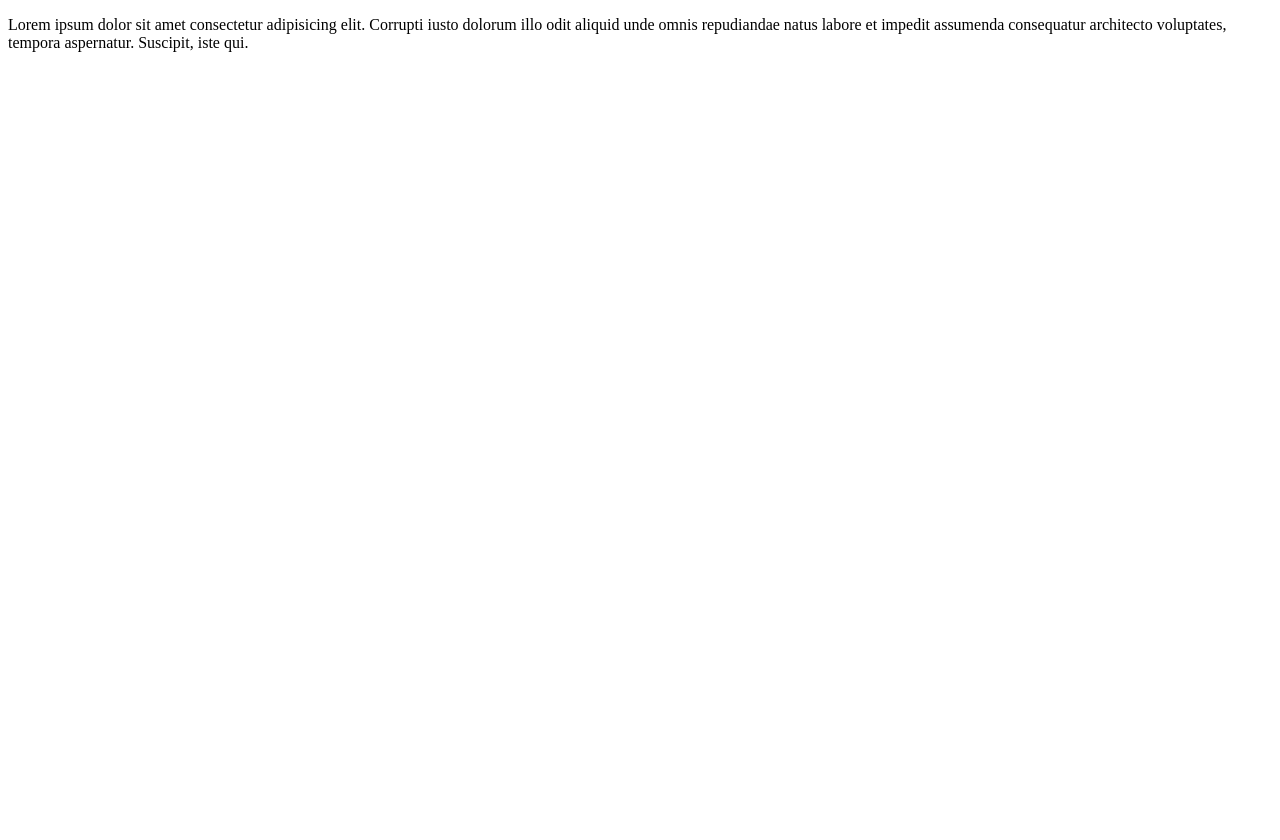
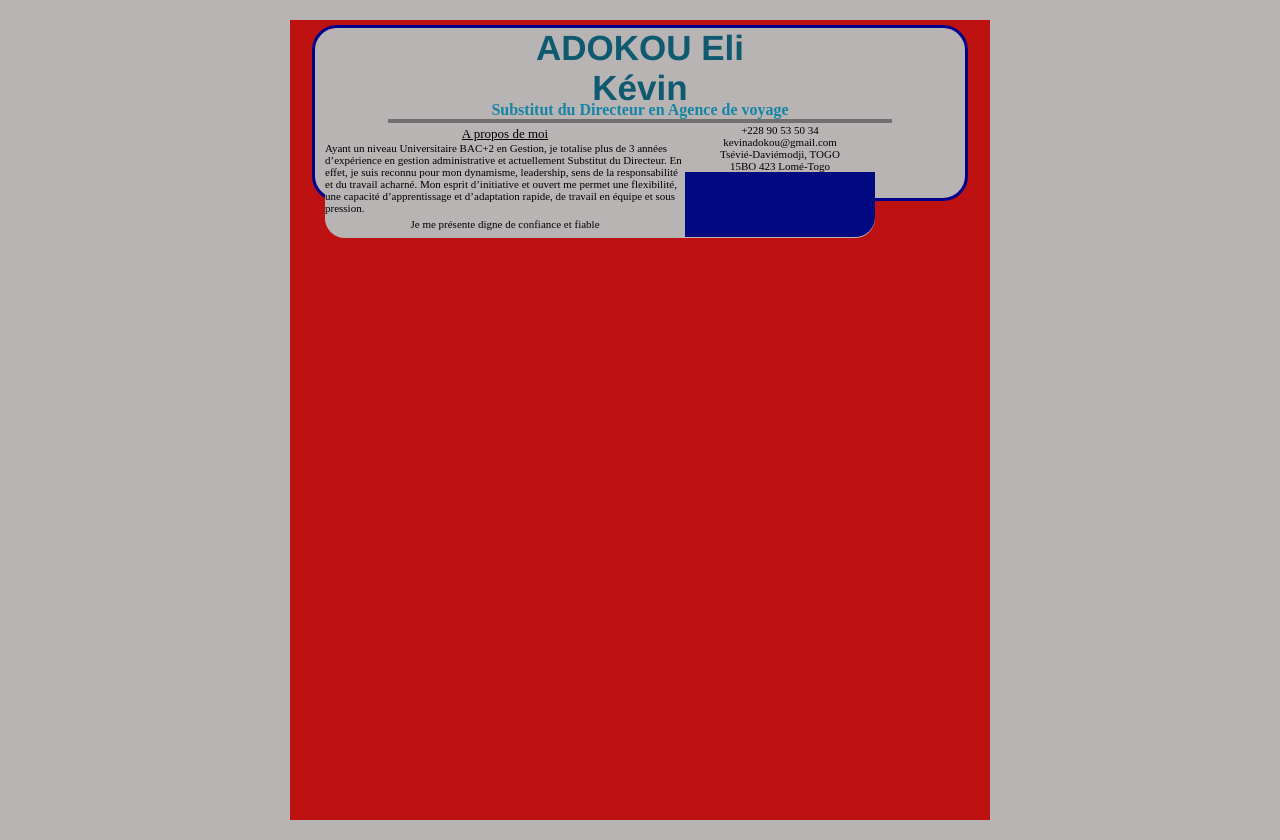
Before and after one commit to ElKenando/Mon-CV, a plain HTML site: page index.html in a window 1280 px wide. Before the commit the page ends 800 px from the top, so only its background shows below. Drawn offline with Linux system fonts and the light colour scheme.

```diff
--- a/index.html
+++ b/index.html
@@ -3,14 +3,46 @@
   <head>
     <meta charset="UTF-8" />
     <meta name="viewport" content="width=device-width, initial-scale=1.0" />
+    <link rel="stylesheet" href="style.css" />
     <title>MON CV EN LIGNE</title>
   </head>
   <body>
-    <p>
-      Lorem ipsum dolor sit amet consectetur adipisicing elit. Corrupti iusto
-      dolorum illo odit aliquid unde omnis repudiandae natus labore et impedit
-      assumenda consequatur architecto voluptates, tempora aspernatur. Suscipit,
-      iste qui.
-    </p>
+    <div class="cv">
+      <div class="box-top">
+        <div class="box-name">
+          <h1 class="name">ADOKOU Eli Kévin</h1>
+          <span class="title">Substitut du Directeur en Agence de voyage</span>
+        </div>
+        <div class="separateur"></div>
+        <div class="coordonnes">
+          <div class="box-about">
+            <span class="apropos">A propos de moi</span><br />
+            <p class="txt">
+              Ayant un niveau Universitaire BAC+2 en Gestion, je totalise plus
+              de 3 années d’expérience en gestion administrative et actuellement
+              Substitut du Directeur. En effet, je suis reconnu pour mon
+              dynamisme, leadership, sens de la responsabilité et du travail
+              acharné. Mon esprit d’initiative et ouvert me permet une
+              flexibilité, une capacité d’apprentissage et d’adaptation rapide,
+              de travail en équipe et sous pression.
+            </p>
+            <span class="fiable"
+              >Je me présente digne de confiance et fiable</span
+            >
+          </div>
+          <div class="box-contact">
+            <ul class="liste">
+              <li class="num">+228 90 53 50 34</li>
+              <li class="mail">kevinadokou@gmail.com</li>
+              <li class="adress">Tsévié-Daviémodji, TOGO</li>
+              <li class="BP">15BO 423 Lomé-Togo</li>
+            </ul>
+          </div>
+        </div>
+      </div>
+      <div class="box-left"></div>
+      <div class="box-middle"></div>
+      <div class="box-right"></div>
+    </div>
   </body>
 </html>
--- a/style.css
+++ b/style.css
@@ -0,0 +1,86 @@
+*{
+    margin: 0;
+    padding: 0;
+    background-color: rgb(184, 180, 180);
+}
+.cv{
+    position: relative;
+    margin: 20px auto;
+    padding: 0;
+    display: flex;
+    justify-content: center;
+    background-color: rgb(190, 18, 18);
+    min-height: 800px;
+    max-width: 700px;
+}
+.cv .box-top{
+    position: relative;
+    border: solid 3px darkblue;
+    border-radius: 25px;
+    height: 150px;
+    min-width: 90%;
+    margin-top: 5px;
+    padding: 10px;
+}
+.box-top .box-name{
+    text-align: center;
+    margin: -10px auto;
+    width: 300px;
+}
+.box-name .name{
+    color: rgb(16, 90, 112);
+    font-family: 'Franklin Gothic Medium', 'Arial Narrow', Arial, sans-serif;
+    font-weight: bold;
+    font-size: 35px;
+    padding: 0;
+    margin-bottom: -7px;
+}
+.box-name .title{
+    color: rgb(22, 132, 165);
+    font-weight: bold;
+}
+.box-top .separateur{
+
+    border: 2px solid rgb(112, 112, 112);
+    margin: 10px auto;
+    width: 500px;
+}
+.box-top .coordonnes{
+    width: 550px;
+    height: 114px;
+    padding: 0;
+    margin-top: -9px;
+    border-bottom-right-radius: 20px;
+    border-bottom-left-radius: 20px;
+    display: flex;
+}
+.coordonnes .box-about{
+    text-align: center;
+    width: 360px;
+    height: 113px;
+    /*background-color: green;*/
+    border-bottom-left-radius: 20px;
+}
+.coordonnes .box-contact{
+    width: 190px;
+    height: 113px;
+    background-color: rgb(0, 9, 128);
+    border-bottom-right-radius: 20px;
+}
+.box-about .apropos{
+    text-decoration: underline;
+    font-size: 13px;
+}
+.box-about .fiable{
+    font-size: 11px;
+}
+.box-about .txt{
+    font-size: 11px;
+    text-align: left;
+}
+.box-contact .liste{
+    text-align: center;
+    justify-content: center;
+    list-style-type: none;
+    font-size: 11px;
+}
```
